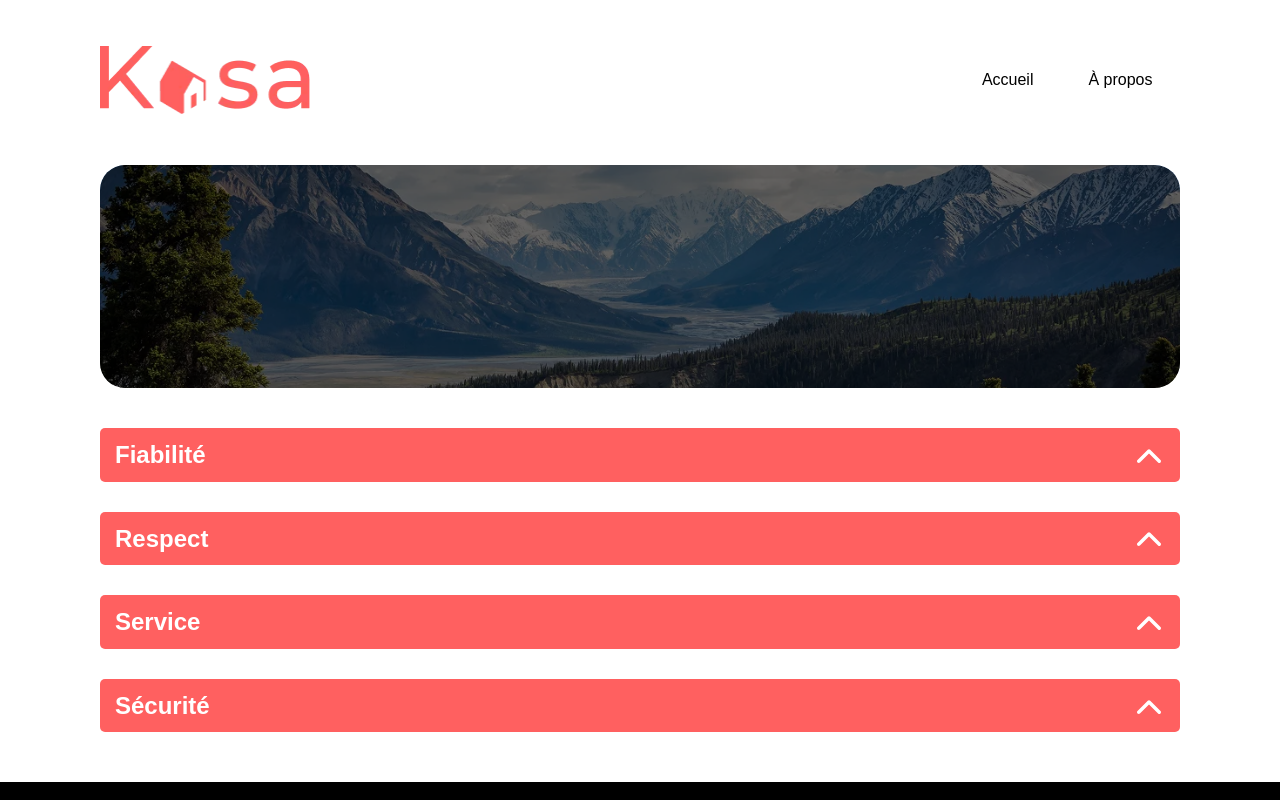
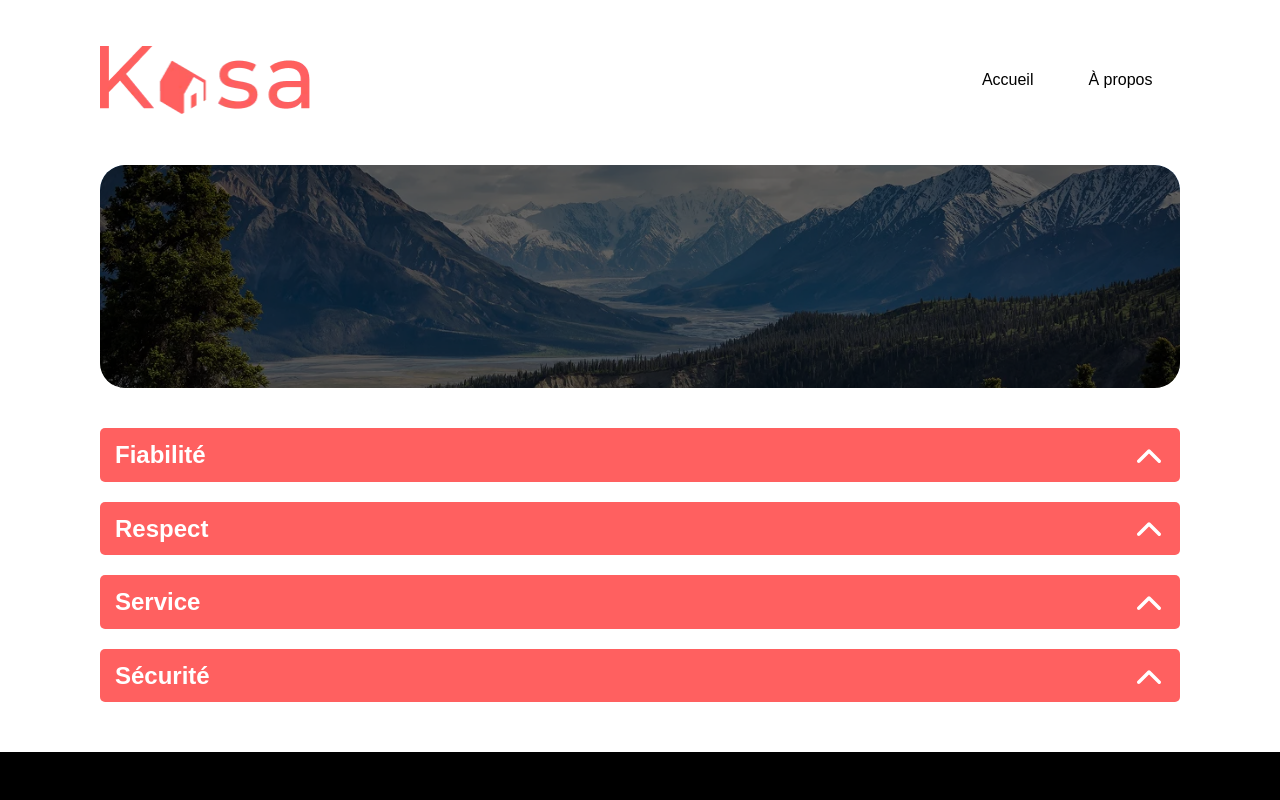
Before and after one commit to CorentinNOC/kasa, a React (Vite) app: page /about in a window 1280 px wide. Shown: the top 800 px of the page. Built offline with nearby package versions, Linux system fonts and the light colour scheme.

Commit message:
feat(styles): improve and modernize about page style

```diff
--- /dev/null
+++ b/src/pages/About/About.module.scss
@@ -0,0 +1,10 @@
+@use "../../styles/index" as *;
+
+.wrapper {
+  @include flex-row($gap-lg);
+  flex-wrap: wrap;
+
+  @include tablet {
+    gap: $gap-md;
+  }
+}
--- a/src/pages/About/index.jsx
+++ b/src/pages/About/index.jsx
@@ -3,7 +3,7 @@ import Banner from "../../components/Banner";
 import Collapse from "../../components/Collapse";
 import Loader from "../../components/Loader";
 import { useFetch } from "../../utils/hooks";
-import "./index.scss";
+import style from "./About.module.scss";
 
 function About() {
   const { data, isLoading, error } = useFetch("/about.json");
@@ -20,7 +20,7 @@ function About() {
       {isLoading ? (
         <Loader />
       ) : (
-        <section className="collapse__wrapper">
+        <section className={style.wrapper}>
           {abouts?.map((about, index) => (
             <Collapse
               key={index}
--- a/src/pages/About/index.scss
+++ /dev/null
@@ -1,11 +0,0 @@
-.collapse__wrapper {
-  display: flex;
-  gap: 30px;
-  flex-wrap: wrap;
-}
-
-@media screen and (max-width: 768px) {
-  .collapse__wrapper {
-    gap: 20px;
-  }
-}
```
